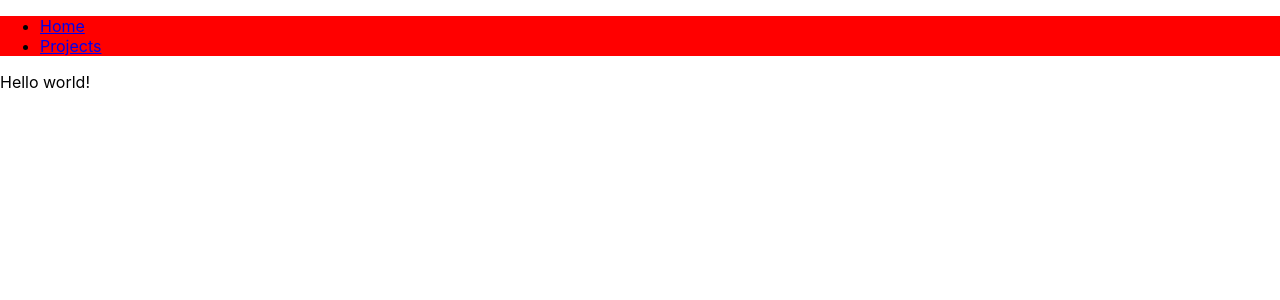
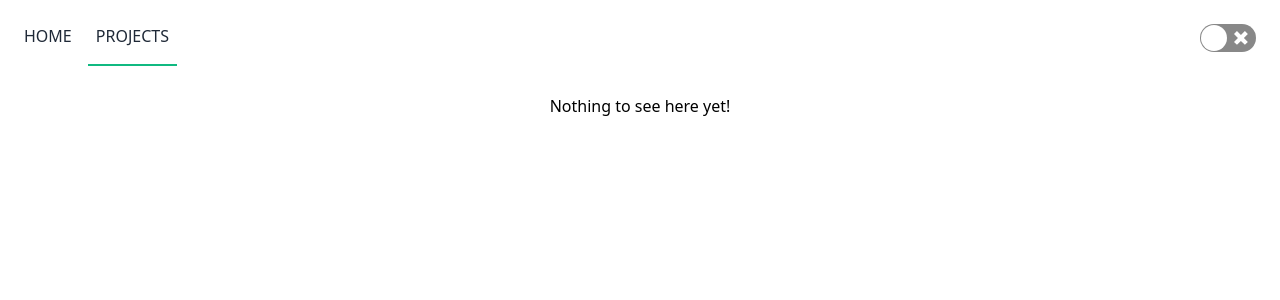
Before and after one commit to mj3f/personal-website, a React (Create React App) app: page /projects in a window 1280 px wide. Shown: the top 300 px of the page. Built offline with nearby package versions, Linux system fonts and the light colour scheme.

Commit message:
Added dark mode switch. Styling tweaks.

```diff
--- /dev/null
+++ b/craco.config.js
@@ -0,0 +1,11 @@
+// craco.config.js
+module.exports = {
+    style: {
+        postcss: {
+            plugins: [
+                require('tailwindcss'),
+                require('autoprefixer'),
+            ],
+        },
+    },
+}
--- a/src/App.css
+++ /dev/null
@@ -1,8 +0,0 @@
-.App {
-  text-align: center;
-}
-
-.Navbar {
-  width: 100%;
-  background-color: red;
-}
--- a/src/App.tsx
+++ b/src/App.tsx
@@ -1,36 +1,44 @@
-import React from 'react';
-import './App.css';
-import { BrowserRouter as Router, Switch, Route, Link } from 'react-router-dom';
+import React, { useState } from 'react';
+import { BrowserRouter, Switch, Route, NavLink } from 'react-router-dom';
 import Home from './Home';
 import Projects from './Projects';
+import ReactSwitch from 'react-switch';
 
-function App() {
+const App = () => {
+    const [isDarkMode, setIsDarkMode] = useState(false);
+    const toggle = () => setIsDarkMode(prevState => !prevState);
+
+    const navLinkClass = 'uppercase p-2 text-gray-800 dark:text-white';
+    const navLinkActiveClass = 'border-b-2 border-green-500';
+    const marginRight2 = 'mr-2';
+
     return (
-      <Router>
-          <div>
-              <nav className="Navbar">
-                  <ul>
-                      <li>
-                          <Link to="/">Home</Link>
-                      </li>
-                      <li>
-                          <Link to="/projects">Projects</Link>
-                      </li>
-                  </ul>
+        <BrowserRouter>
+            <div className={isDarkMode ? 'dark h-screen' : 'light h-screen'}>
+                <div className="bg-white text-black dark:bg-gray-800 dark:text-white h-full p-2">
+                    <nav className="relative flex flex-row flex-wrap p-2 w-full">
+                        <div className="w-1/2 flex justify-start">
+                            <NavLink to="/" className={`${navLinkClass} ${marginRight2}`} exact activeClassName={`${navLinkActiveClass} ${marginRight2}`}>Home</NavLink>
+                            <NavLink to="/projects" className={navLinkClass} exact activeClassName={navLinkActiveClass}>Projects</NavLink>
+                        </div>
+                        <div className="w-1/2 flex justify-end">
+                            <div className="p-2">
+                                <ReactSwitch checked={isDarkMode} onChange={toggle} />
+                            </div>
+                        </div>
                     </nav>
 
                       {/* A <Switch> looks through its children <Route>s and
                     renders the first one that matches the current URL. */}
+                    <div className="p-5">
                         <Switch>
-                  <Route path="/">
-                      <Home />
-                  </Route>
-                  <Route path="/projects">
-                      <Projects />
-                  </Route>
+                            <Route exact path="/" component={Home} />
+                            <Route exact path="/projects" component={Projects} />
                         </Switch>
                     </div>
-      </Router>
+                  </div>
+              </div>
+          </BrowserRouter>
     );
 }
 
--- a/src/Projects.tsx
+++ b/src/Projects.tsx
@@ -1,11 +1,7 @@
 import React, { FunctionComponent } from 'react';
 
-const Projects: FunctionComponent<Props> = ({}) => (
-    <p>List of projects to go in here!</p>
+const Projects: FunctionComponent = () => (
+    <h2 className="text-center">Nothing to see here yet!</h2>
 );
 
-interface Props {
-
-}
-
 export default Projects;
--- a/src/index.css
+++ b/src/index.css
@@ -1,13 +1,4 @@
-body {
-  margin: 0;
-  font-family: -apple-system, BlinkMacSystemFont, 'Segoe UI', 'Roboto', 'Oxygen',
-    'Ubuntu', 'Cantarell', 'Fira Sans', 'Droid Sans', 'Helvetica Neue',
-    sans-serif;
-  -webkit-font-smoothing: antialiased;
-  -moz-osx-font-smoothing: grayscale;
-}
-
-code {
-  font-family: source-code-pro, Menlo, Monaco, Consolas, 'Courier New',
-    monospace;
-}
+/* ./src/index.css */
+@tailwind base;
+@tailwind components;
+@tailwind utilities;
--- /dev/null
+++ b/tailwind.config.js
@@ -0,0 +1,13 @@
+module.exports = {
+  purge: ['./src/**/*.{js,jsx,ts,tsx}', './public/index.html'],
+  darkMode: 'class', // or 'media' or 'class'
+  theme: {
+    extend: {},
+  },
+  variants: {
+    extend: {
+      textDecoration: ['active']
+    },
+  },
+  plugins: [],
+}
```
Also changed, not shown: package.json (+10 -4 lines), 1 other file (tests, documents, lock files or other folders). Lines whose indentation alone changed are shown as unchanged.
